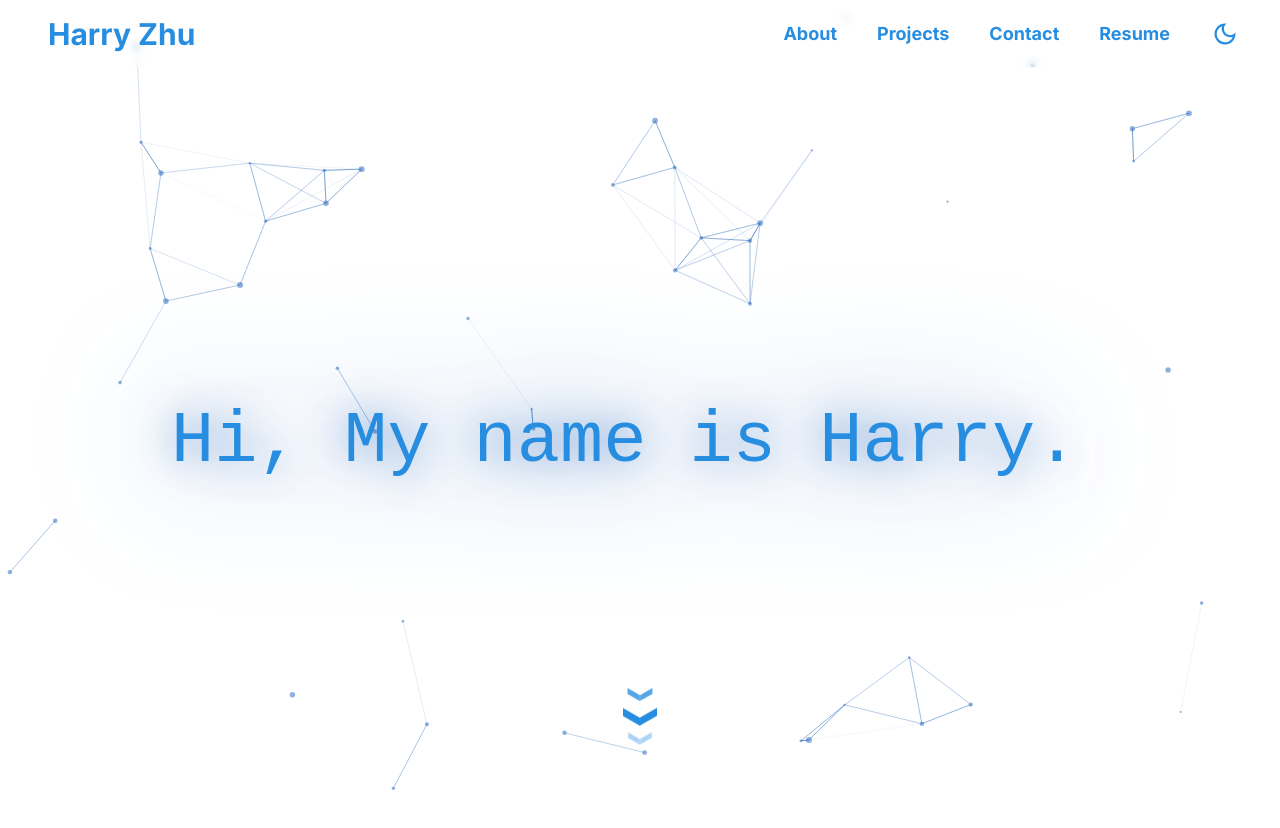
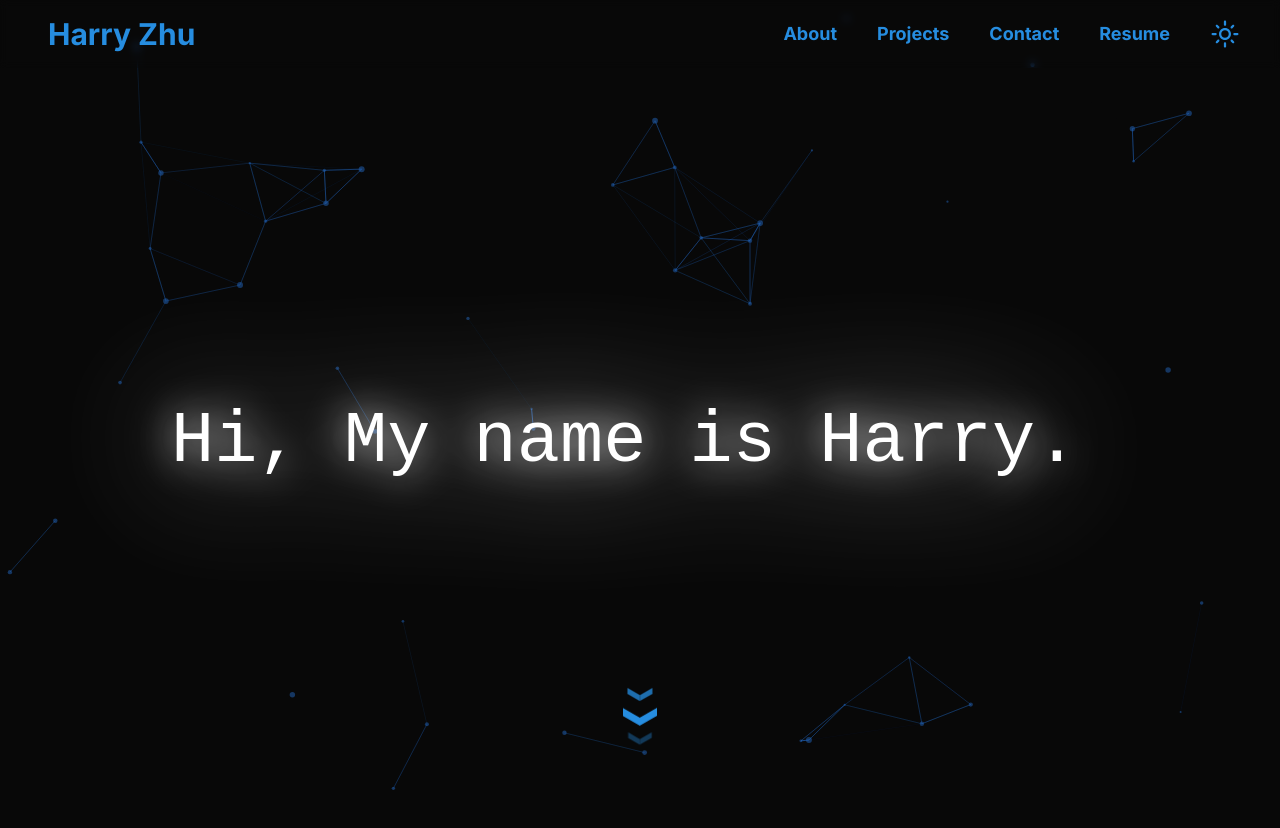
Before and after one commit to 13lack13lood/personal-website, a Next.js app: page / in a window 1280 px wide. Shown: the top 828 px of the page. Built offline with nearby package versions, Linux system fonts and the light colour scheme.

Commit message:
update projects

```diff
--- a/src/app/layout.tsx
+++ b/src/app/layout.tsx
@@ -13,7 +13,7 @@ export const metadata: Metadata = {
 
 export default function RootLayout({ children }: { children: React.ReactNode }) {
 	return (
-        <html lang="en">
+		<html lang="en" className="dark">
 			<body className={inter.className}>
 				<Provider>
 					<NavBar />
--- a/src/components/IconThemeSwitcher.tsx
+++ b/src/components/IconThemeSwitcher.tsx
@@ -24,12 +24,26 @@ const IconThemeSwitcher = ({ lighticon, darkicon, width }: Props) => {
 	}
 
 	const renderThemeChanger = () => {
-        const currentTheme = theme === "system" ? systemTheme : theme;
+		const currentTheme = theme;
 
 		if (currentTheme === "dark") {
-            return <Image src={darkicon} className="transition-all duration-300 hover:scale-110 hover:drop-shadow-glowSmall" alt="light theme" width={width} />;
+			return (
+				<Image
+					src={darkicon}
+					className="transition-all duration-300 hover:scale-110 hover:drop-shadow-glowSmall"
+					alt="light theme"
+					width={width}
+				/>
+			);
 		} else {
-            return <Image src={lighticon} className="transition-all duration-300 hover:scale-110 hover:drop-shadow-glowSmall" alt="dark theme" width={width} />;
+			return (
+				<Image
+					src={lighticon}
+					className="transition-all duration-300 hover:scale-110 hover:drop-shadow-glowSmall"
+					alt="dark theme"
+					width={width}
+				/>
+			);
 		}
 	};
 
--- a/src/components/Projects.tsx
+++ b/src/components/Projects.tsx
@@ -11,6 +11,20 @@ const ProjectDetails: { title: string; desciption: string; technologies: string[
 			"FinTrack is a full-stack equity analysis web application providing comprehensive analytics into market activity, engineered with Next.js, React, and Tailwind, adhering to Google’s Material Design 3 UI/UX design language and framework.",
 		technologies: ["TypeScript", "Python", "Next.js", "React", "Flask"],
 		github: "https://github.com/13lack13lood/FinTrack",
+	},
+	{
+		title: "StockNewsSentiment",
+		desciption:
+			"A natural language processing model to analyze the sentiment of financial text with over 88% accuracy powered by an LSTM recurrent neural network trained on almost 50,000 unique financial headlines.",
+		technologies: ["Python", "TensorFlow", "Sklearn", "Pandas", "Numpy", "BeautifulSoup"],
+		github: "https://github.com/13lack13lood/StockNewsSentiment",
+	},
+	{
+		title: "Financial Portfolio Optimizer",
+		desciption:
+			"A Quantitative Financial model in Java, utilizing Machine Learning through a genetic algorithm and applying statistical modeling to optimize investment portfolios, simultaneously maximizing returns while minimizing risk.",
+		technologies: ["Java", "TypeScript", "Spring Boot", "Docker", "AWS", "Next.js"],
+		github: "https://github.com/13lack13lood/Financial-Portfolio-Optimizer",
 	},
 	{
 		title: "Hands-on Fluency",
@@ -27,25 +41,11 @@ const ProjectDetails: { title: string; desciption: string; technologies: string[
 		github: "https://github.com/13lack13lood/AI-Music-Recommendations",
 	},
 	{
-		title: "StockNewsSentiment",
-		desciption:
-			"A natural language processing model to analyze the sentiment of financial text powered by an LSTM recurrent neural network trained on over 5000 unique financial headlines.",
-		technologies: ["Python", "TensorFlow", "Pandas", "Numpy"],
-		github: "https://github.com/13lack13lood/StockNewsSentiment",
-	},
-	{
 		title: "Clownsweeper",
 		desciption:
 			"A re-creation and spin-off of the popular 2D game, Minesweeper, made in Java using OpenGL, LWJGL, and OpenAL.",
 		technologies: ["Java", "OpenGL", "OpenAL", "LWJGL"],
 		github: "https://github.com/13lack13lood/Clownsweeper",
-	},
-	{
-		title: "Weather App",
-		desciption:
-			"A clean and sleek weather app designed with React featuring current weather and forcast as well as supporting city search.",
-		technologies: ["TypeScript", "React"],
-		github: "https://github.com/13lack13lood/react-weather-app",
 	},
 ];
 
--- a/src/components/ThemeSwitcher.tsx
+++ b/src/components/ThemeSwitcher.tsx
@@ -8,9 +8,10 @@ import Image from "next/image";
 
 const ThemeSwitcher = () => {
 	const [mounted, setMounted] = useState(false);
-    const { systemTheme, theme, setTheme } = useTheme();
+	const { theme, setTheme } = useTheme();
 
 	useEffect(() => {
+		setTheme("dark");
 		setMounted(true);
 	}, []);
 
@@ -19,12 +20,30 @@ const ThemeSwitcher = () => {
 	}
 
 	const renderThemeChanger = () => {
-        const currentTheme = theme === "system" ? systemTheme : theme;
+		const currentTheme = theme;
 
 		if (currentTheme === "dark") {
-            return <Image src={lightIcon} className="transition-all duration-300 hover:scale-110 hover:drop-shadow-glowSmall" alt="light theme" width={30} height={30} onClick={() => setTheme("light")} />;
+			return (
+				<Image
+					src={lightIcon}
+					className="transition-all duration-300 hover:scale-110 hover:drop-shadow-glowSmall"
+					alt="light theme"
+					width={30}
+					height={30}
+					onClick={() => setTheme("light")}
+				/>
+			);
 		} else {
-            return <Image src={darkIcon} className="transition-all duration-300 hover:scale-110 hover:drop-shadow-glowSmall" alt="dark theme" width={30} height={30} onClick={() => setTheme("dark")} />;
+			return (
+				<Image
+					src={darkIcon}
+					className="transition-all duration-300 hover:scale-110 hover:drop-shadow-glowSmall"
+					alt="dark theme"
+					width={30}
+					height={30}
+					onClick={() => setTheme("dark")}
+				/>
+			);
 		}
 	};
 
```
Lines whose indentation alone changed are shown as unchanged.
